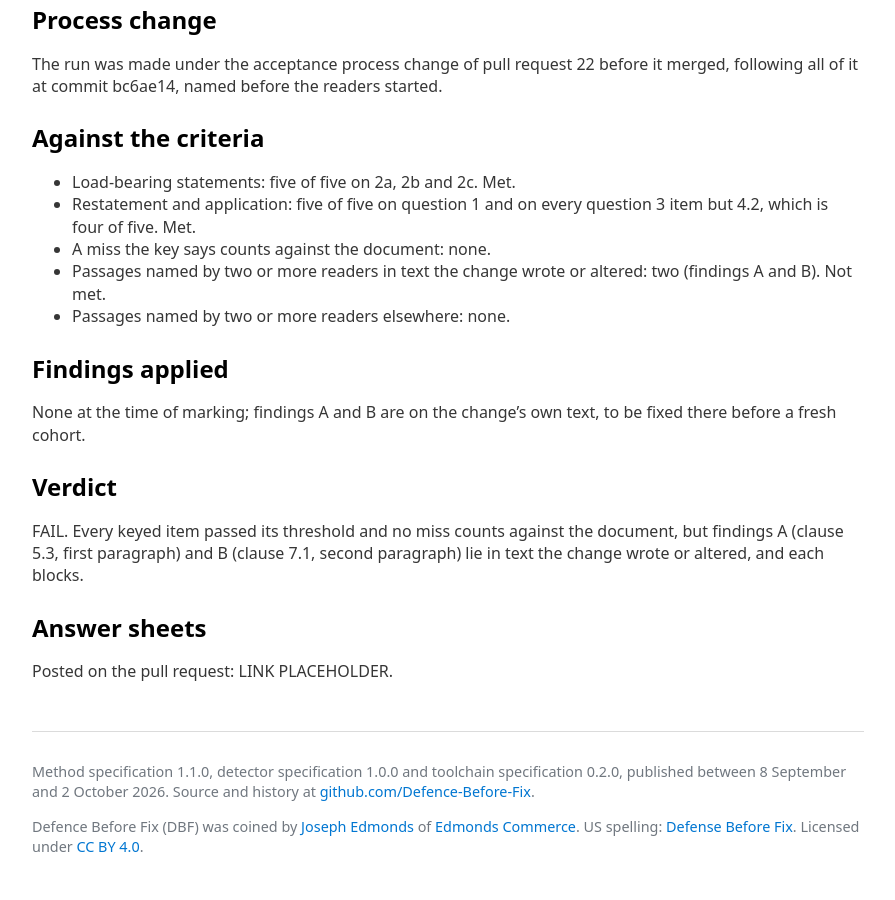
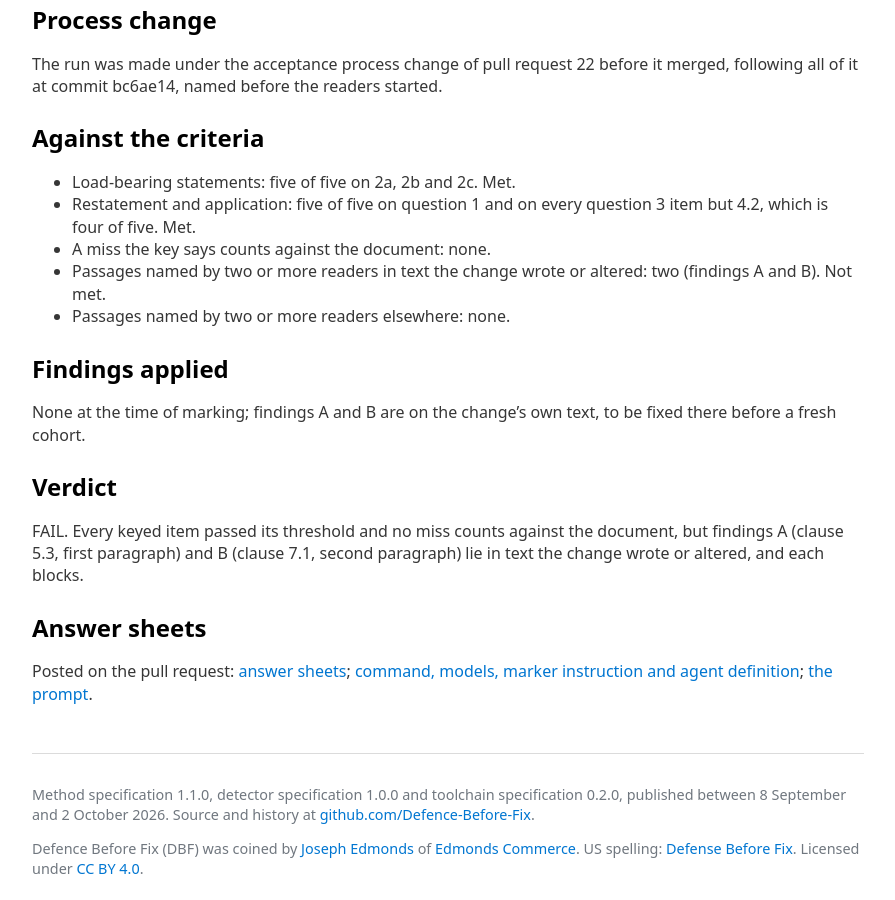
Before and after one commit to Defence-Before-Fix/defence-before-fix.github.io, a Jekyll site: the page built from acceptance/runs/073-detector-route-rule-run-4.md, in a window 1280 px wide and 900 px high, scrolled down 4050 px. Shown: the whole window, without its empty margins (192-1087 px from the left). Built offline with Jekyll 4.4.1, drawn with Linux system fonts in a browser that asks for light colours; our own code applies the rules of GitHub Pages for plain Markdown files; before the commit the page ends 4927 px from its top, so only the background shows below that.

Commit message:
Run records: links to the answer sheets posted on the pull request
Co-Authored-By: Claude Fable 5.1 <noreply@anthropic.com>

```diff
--- a/acceptance/runs/073-detector-route-rule-run-4.md
+++ b/acceptance/runs/073-detector-route-rule-run-4.md
@@ -148,4 +148,4 @@ change wrote or altered, and each blocks.
 
 ## Answer sheets
 
-Posted on the pull request: LINK PLACEHOLDER.
+Posted on the pull request: [answer sheets](https://github.com/Defence-Before-Fix/defence-before-fix.github.io/pull/23#issuecomment-6125141514); [command, models, marker instruction and agent definition](https://github.com/Defence-Before-Fix/defence-before-fix.github.io/pull/23#issuecomment-6125141043); [the prompt](https://github.com/Defence-Before-Fix/defence-before-fix.github.io/pull/23#issuecomment-6125141961).
```
Also changed, not shown: acceptance/runs/077-detector-route-rule-run-5.md (+1 -1 lines), acceptance/runs/078-detector-route-rule-run-6.md (+1 -1 lines).
